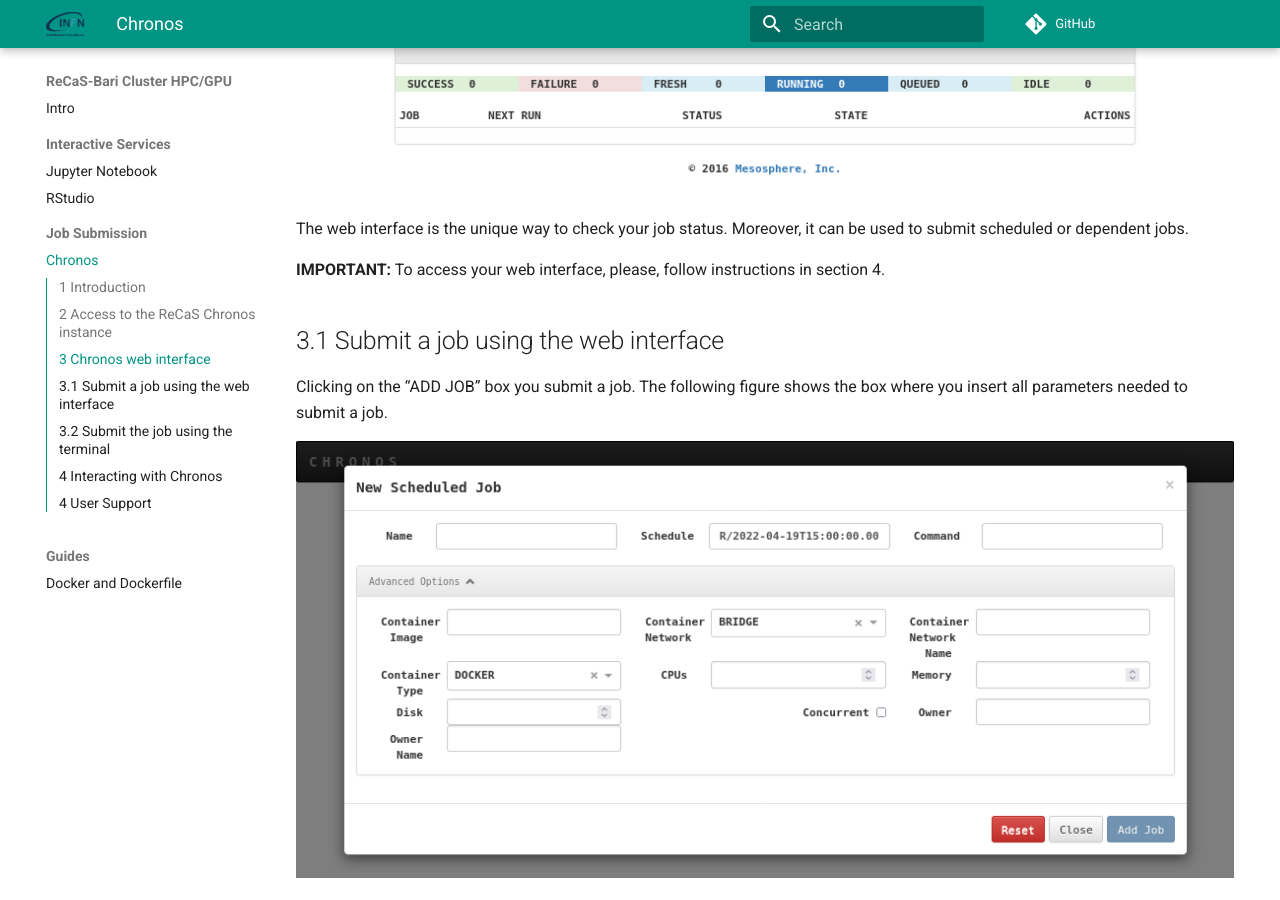
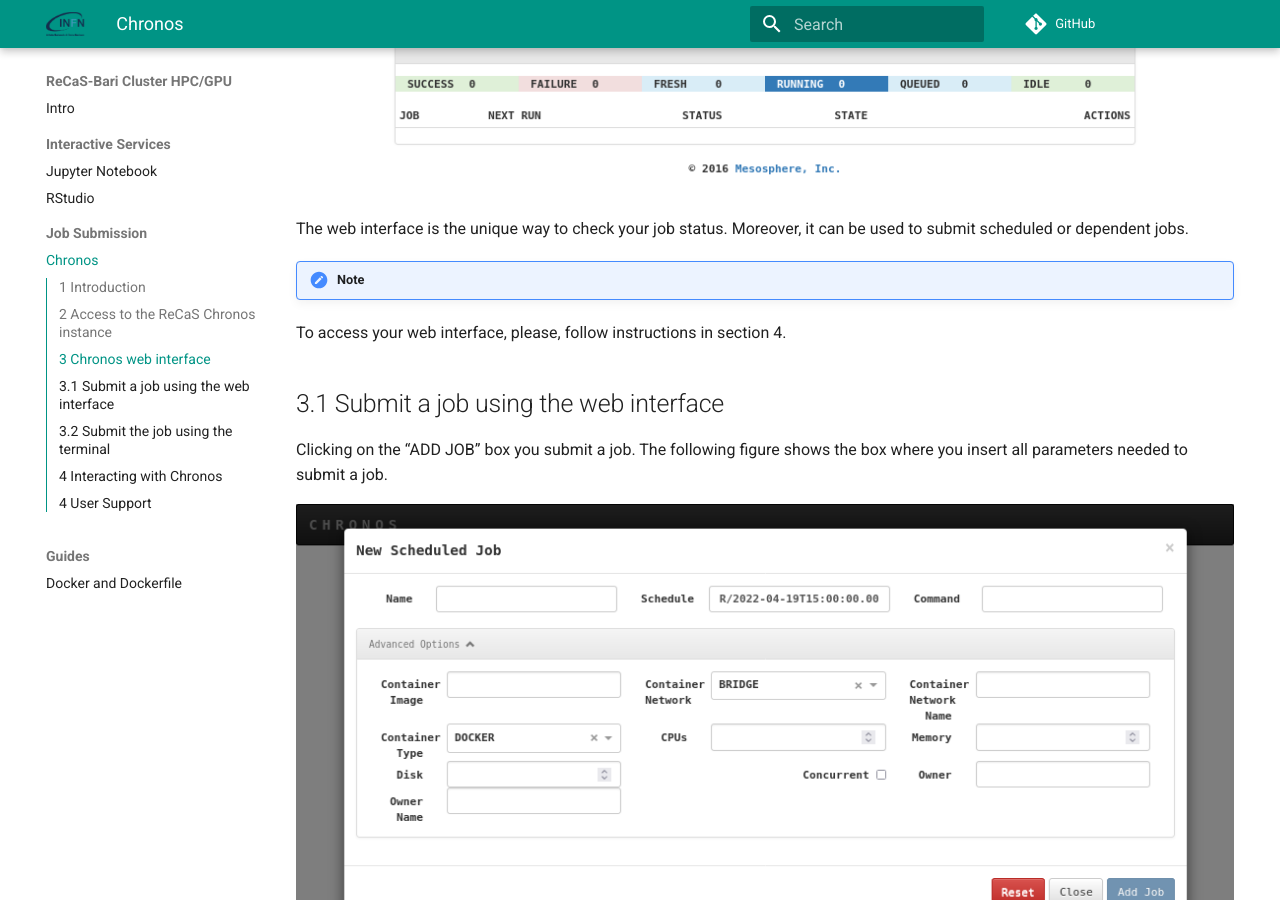
Before and after one commit to jvino/cluster-hpc-gpu-guides, an MkDocs documentation site: the page built from docs/job_submission/chronos.md, in a window 1280 px wide and 900 px high, scrolled down 1109 px. Built offline with MkDocs 1.6.1 and Material for MkDocs 9.7.7, drawn with Linux system fonts in a browser that asks for light colours; comment, search, counter and statistics services are not loaded.

Commit message:
first draft chronos

```diff
--- a/docs/job_submission/chronos.md
+++ b/docs/job_submission/chronos.md
@@ -39,7 +39,8 @@
 
 The web interface is the unique way to check your job status. Moreover, it can be used to submit scheduled or dependent jobs.
 
-**IMPORTANT:** To access your web interface, please, follow instructions in section 4.
+!!! note
+To access your web interface, please, follow instructions in section 4.
 
 ## 3.1 Submit a job using the web interface
 Clicking on the “ADD JOB” box you submit a job. The following figure shows the box where you insert all parameters needed to submit a job.
```
